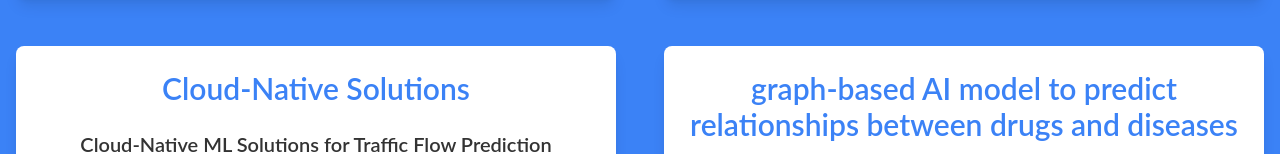
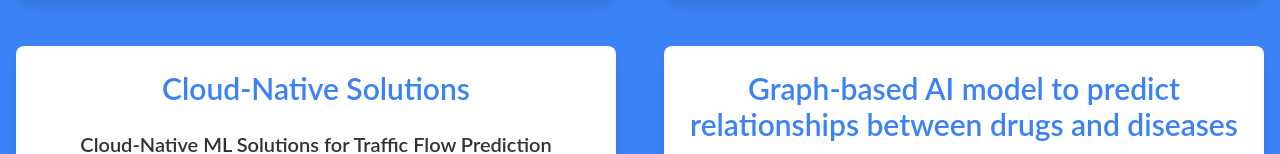
Before and after one commit to GETUFELLEK/getufellek-website, a Next.js app: page /projects in a window 1280 px wide. Shown: the part 654-808 px from the top of the page. Built offline with nearby package versions, Linux system fonts and the light colour scheme.

Commit message:
revised project section

```diff
--- a/app/projects/page.tsx
+++ b/app/projects/page.tsx
@@ -55,7 +55,7 @@ const Projects: React.FC = () => {
       ],
     },
     {
-      category: "graph-based AI model to predict relationships between drugs and diseases",
+      category: "Graph-based AI model to predict relationships between drugs and diseases",
       items: [
         {
           title: "GNN based drug-disease interaction prediction",
```
